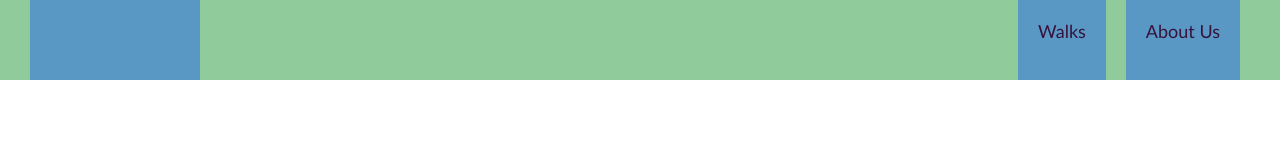
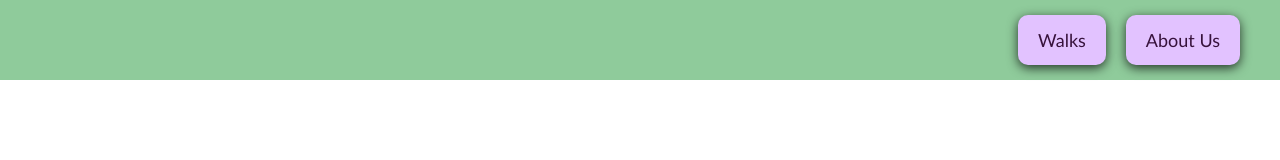
Before and after one commit to richgkav/antrimwalks, a website built with webpack: page dist/index.html in a window 1280 px wide. Built offline with Linux system fonts and the light colour scheme.

Commit message:
design part 1

```diff
--- a/src/index.css
+++ b/src/index.css
@@ -6,9 +6,9 @@
 :root {
     --col-palegreen: #8FCB9B;
     --col-seagreen: #087E8B;
-    --col-skyblue: #5998C5;
+    --col-mauve: #E2C2FF;
     --col-purple: #37123C;
-    --col-orange: #E36414;
+    --col-yellow: #F9C80E;
 }
 
 body {
@@ -19,7 +19,6 @@ body {
 #top-bar {
     color: var(--col-purple);
     background-color: var(--col-palegreen);
-    height: 80px;
     width: 100%;
     position: fixed;
     top: 0;
@@ -32,16 +31,21 @@ body {
     flex-direction: row;
     justify-content: flex-end;
     margin-right: 30px;
+    height: 80px;
+    line-height: 80px;
 }
 
 .menu-item {
-    background-color: var(--col-skyblue);
+    background-color: var(--col-mauve);
     font-size: large;
-    margin: 0 10px 0 10px;
-    padding: 20px;
+    height: 50px;
+    line-height: 50px;
+    margin: auto 10px;
+    padding: 0 20px;
+    border-radius: 10px;
+    box-shadow: 0px 3px 11px 0px rgba(0,0,0,0.75);
 }
 
 #logo {
     background-color: var(--col-skyblue);
-    margin-left: 30px;
 }
```
Also changed, not shown: dist/main.js.
